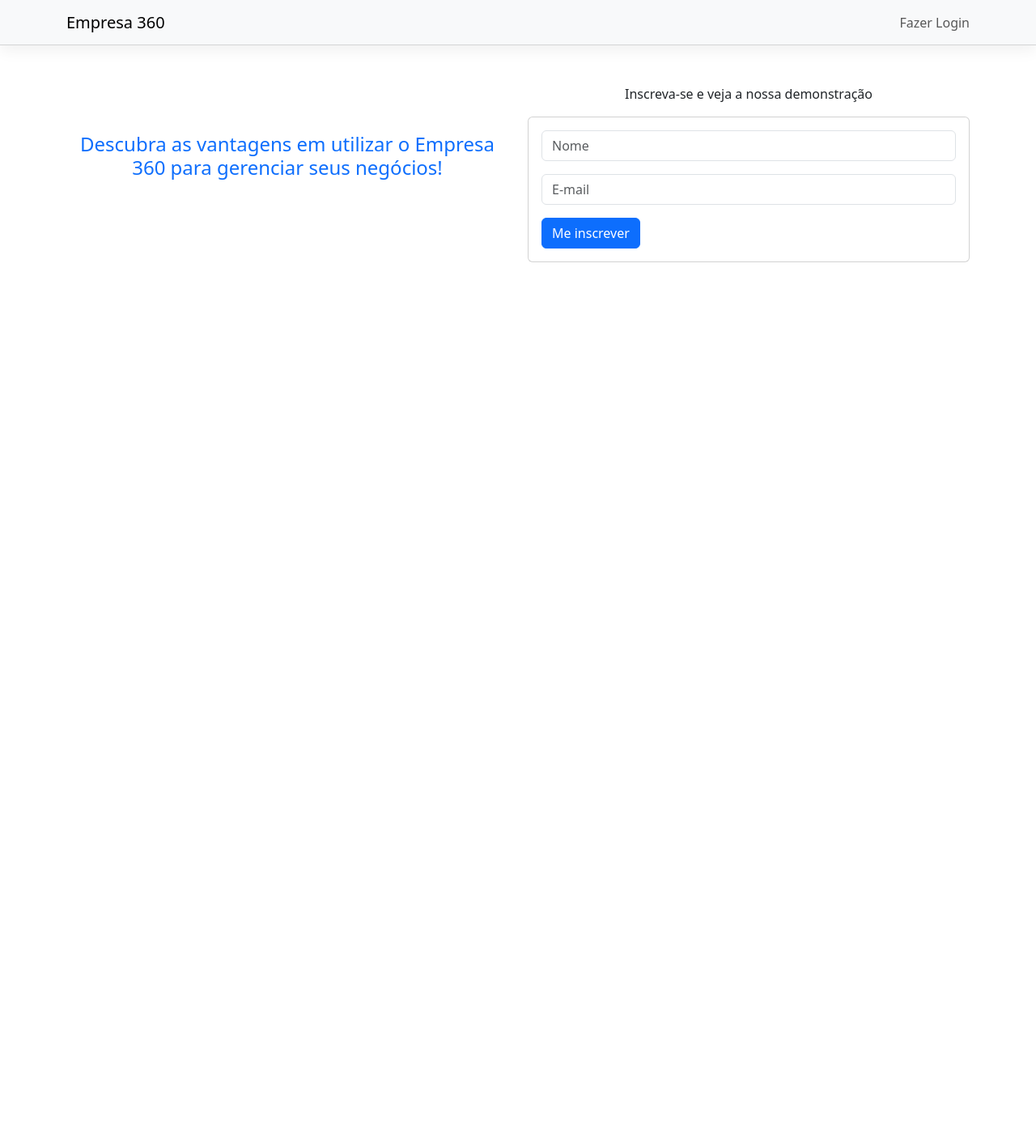
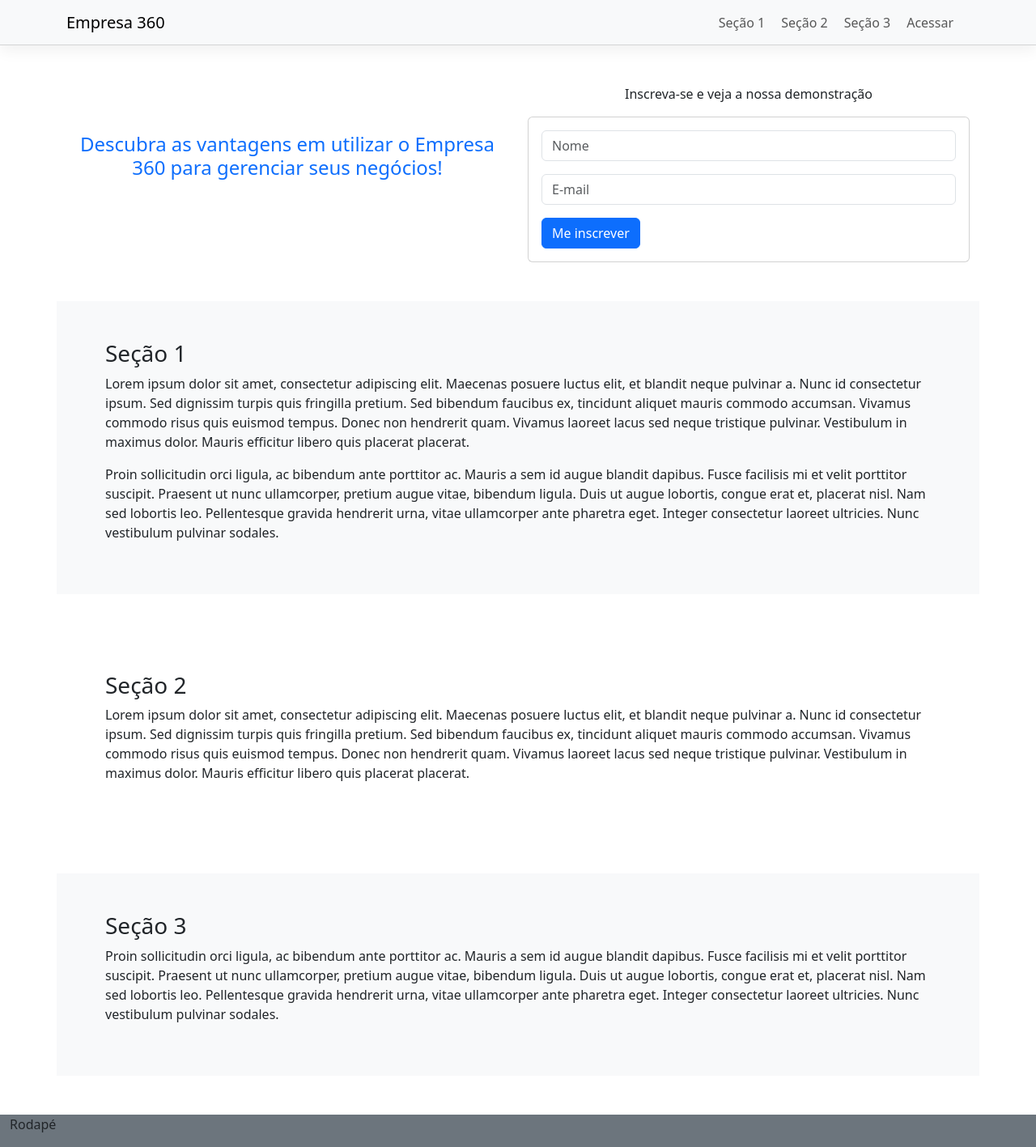
Before and after one commit to danillohss/company360, a Vue app: page /inicio in a window 1280 px wide. Shown: the whole page at 81% size. Before the commit the page ends 800 px from the top, so only its background shows below. Built offline with nearby package versions, Linux system fonts and the light colour scheme.

Commit message:
trabalhando com scrollBehavior na página inicio

```diff
--- a/src/router.js
+++ b/src/router.js
@@ -108,6 +108,15 @@ const routes = [
 
 const router = createRouter({
     history: createWebHistory(),
+    scrollBehavior(to, from, savedPosition) {
+        if (savedPosition) {
+            return savedPosition;
+        }
+        if (to.hash) {
+            return { el: to.hash }
+        }
+        return { left: 0, top: 0 }
+    },
     routes,
 })
 
--- a/src/views/Site.vue
+++ b/src/views/Site.vue
@@ -3,15 +3,21 @@
     <nav class="navbar navbar-light bg-light menu-superior">
       <div class="container">
         <a class="navbar-brand" href="#">Empresa 360</a>
-        <div class="navbar-nav">
-          <ul class="navbar-nav">
-            <li class="nav-item">
-              <router-link class="nav-link" to="/login"
-                >Fazer Login</router-link
-              >
-            </li>
-          </ul>
-        </div>
+
+        <ul class="navbar-nav links">
+          <li class="nav-item">
+            <router-link class="nav-link" to="#secao_1">Seção 1</router-link>
+          </li>
+          <li class="nav-item">
+            <router-link class="nav-link" to="#secao_2">Seção 2</router-link>
+          </li>
+          <li class="nav-item">
+            <router-link class="nav-link" to="#secao_3">Seção 3</router-link>
+          </li>
+          <li class="nav-item">
+            <router-link class="nav-link" to="/login">Acessar</router-link>
+          </li>
+        </ul>
       </div>
     </nav>
 
@@ -40,14 +46,75 @@
           </div>
         </div>
       </div>
+
+      <div class="row mt-5 p-5 bg-light">
+        <div class="col">
+          <h3 id="secao_1">Seção 1</h3>
+          <p>
+            Lorem ipsum dolor sit amet, consectetur adipiscing elit. Maecenas
+            posuere luctus elit, et blandit neque pulvinar a. Nunc id
+            consectetur ipsum. Sed dignissim turpis quis fringilla pretium. Sed
+            bibendum faucibus ex, tincidunt aliquet mauris commodo accumsan.
+            Vivamus commodo risus quis euismod tempus. Donec non hendrerit quam.
+            Vivamus laoreet lacus sed neque tristique pulvinar. Vestibulum in
+            maximus dolor. Mauris efficitur libero quis placerat placerat.
+          </p>
+          <p>
+            Proin sollicitudin orci ligula, ac bibendum ante porttitor ac.
+            Mauris a sem id augue blandit dapibus. Fusce facilisis mi et velit
+            porttitor suscipit. Praesent ut nunc ullamcorper, pretium augue
+            vitae, bibendum ligula. Duis ut augue lobortis, congue erat et,
+            placerat nisl. Nam sed lobortis leo. Pellentesque gravida hendrerit
+            urna, vitae ullamcorper ante pharetra eget. Integer consectetur
+            laoreet ultricies. Nunc vestibulum pulvinar sodales.
+          </p>
+        </div>
+      </div>
+
+      <div class="row mt-5 p-5">
+        <div class="col">
+          <h3 id="secao_2">Seção 2</h3>
+          <p>
+            Lorem ipsum dolor sit amet, consectetur adipiscing elit. Maecenas
+            posuere luctus elit, et blandit neque pulvinar a. Nunc id
+            consectetur ipsum. Sed dignissim turpis quis fringilla pretium. Sed
+            bibendum faucibus ex, tincidunt aliquet mauris commodo accumsan.
+            Vivamus commodo risus quis euismod tempus. Donec non hendrerit quam.
+            Vivamus laoreet lacus sed neque tristique pulvinar. Vestibulum in
+            maximus dolor. Mauris efficitur libero quis placerat placerat.
+          </p>
+        </div>
+      </div>
+
+      <div class="row mt-5 p-5 bg-light">
+        <div class="col">
+          <h3 id="secao_3">Seção 3</h3>
+          <p>
+            Proin sollicitudin orci ligula, ac bibendum ante porttitor ac.
+            Mauris a sem id augue blandit dapibus. Fusce facilisis mi et velit
+            porttitor suscipit. Praesent ut nunc ullamcorper, pretium augue
+            vitae, bibendum ligula. Duis ut augue lobortis, congue erat et,
+            placerat nisl. Nam sed lobortis leo. Pellentesque gravida hendrerit
+            urna, vitae ullamcorper ante pharetra eget. Integer consectetur
+            laoreet ultricies. Nunc vestibulum pulvinar sodales.
+          </p>
+        </div>
+      </div>
+    </div>
+
+    <div class="container-fluid mt-5">
+      <div class="row bg-secondary">
+        <div class="col">
+          <p>Rodapé</p>
+        </div>
+      </div>
     </div>
   </div>
 </template>
 
 <script>
 export default {
-  // eslint-disable-next-line
-  name: "Site",
+  name: "SITE",
 };
 </script>
 
@@ -58,4 +125,10 @@ export default {
 .destaque {
   padding: 60px 15px;
 }
+.links {
+  flex-direction: row;
+}
+.links a {
+  margin-right: 20px;
+}
 </style>
```
